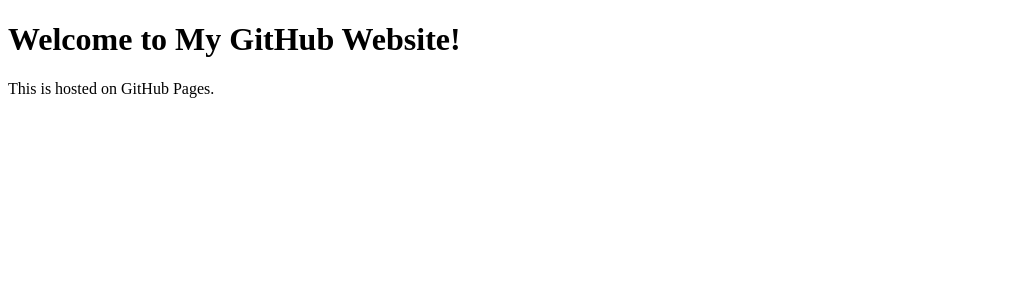
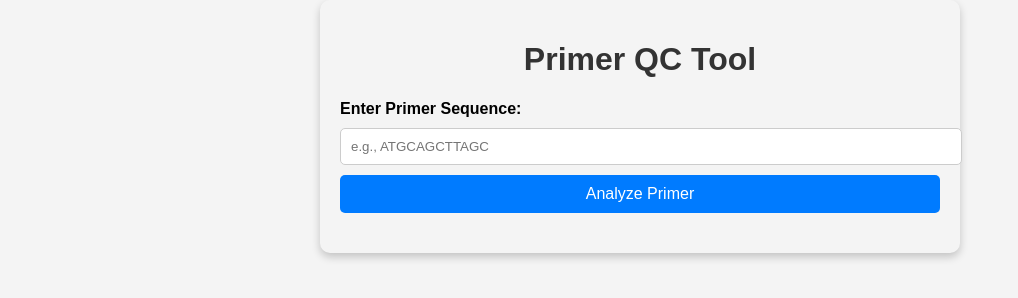
Before and after one commit to Guoping-Wang/oligos, a plain HTML site: page index.html in a window 1280 px wide. Shown: the whole page, without its empty margins (0-1018 px from the left). Drawn offline with Linux system fonts and the light colour scheme.

Commit message:
Update index.html

```diff
--- a/index.html
+++ b/index.html
@@ -3,10 +3,122 @@
 <head>
     <meta charset="UTF-8">
     <meta name="viewport" content="width=device-width, initial-scale=1.0">
-    <title>My GitHub Website</title>
+    <title>Primer QC Website</title>
+    <style>
+        body {
+            font-family: Arial, sans-serif;
+            margin: 20px;
+            padding: 20px;
+            max-width: 600px;
+            margin: auto;
+            background-color: #f4f4f4;
+            border-radius: 10px;
+            box-shadow: 0 4px 8px rgba(0, 0, 0, 0.2);
+        }
+        h1 {
+            text-align: center;
+            color: #333;
+        }
+        form {
+            margin-bottom: 20px;
+        }
+        label {
+            font-weight: bold;
+        }
+        input[type="text"] {
+            width: 100%;
+            padding: 10px;
+            margin: 10px 0;
+            border: 1px solid #ccc;
+            border-radius: 5px;
+        }
+        button {
+            display: block;
+            width: 100%;
+            padding: 10px;
+            background-color: #007bff;
+            color: white;
+            border: none;
+            border-radius: 5px;
+            font-size: 16px;
+            cursor: pointer;
+        }
+        button:hover {
+            background-color: #0056b3;
+        }
+        .results {
+            margin-top: 20px;
+            padding: 15px;
+            background: #fff;
+            border-radius: 10px;
+            box-shadow: 0 2px 4px rgba(0, 0, 0, 0.1);
+        }
+        .results p {
+            margin: 5px 0;
+            font-size: 16px;
+        }
+    </style>
 </head>
 <body>
-    <h1>Welcome to My GitHub Website!</h1>
-    <p>This is hosted on GitHub Pages.</p>
+    <h1>Primer QC Tool</h1>
+    <form id="primerForm">
+        <label for="primer">Enter Primer Sequence:</label>
+        <input type="text" id="primer" name="primer" placeholder="e.g., ATGCAGCTTAGC" required>
+        <button type="button" onclick="analyzePrimer()">Analyze Primer</button>
+    </form>
+    <div class="results" id="results" style="display: none;">
+        <h3>QC Results:</h3>
+        <p id="lengthResult"></p>
+        <p id="gcContentResult"></p>
+        <p id="tmResult"></p>
+        <p id="warningResult"></p>
+    </div>
+
+    <script>
+        function analyzePrimer() {
+            const primer = document.getElementById("primer").value.toUpperCase().trim();
+            const resultsDiv = document.getElementById("results");
+            const lengthResult = document.getElementById("lengthResult");
+            const gcContentResult = document.getElementById("gcContentResult");
+            const tmResult = document.getElementById("tmResult");
+            const warningResult = document.getElementById("warningResult");
+
+            if (!primer) {
+                alert("Please enter a valid primer sequence.");
+                return;
+            }
+
+            // Calculate primer length
+            const length = primer.length;
+
+            // Calculate GC content
+            const gcCount = (primer.match(/G/g) || []).length + (primer.match(/C/g) || []).length;
+            const gcContent = ((gcCount / length) * 100).toFixed(2);
+
+            // Calculate melting temperature (Tm) for short primers
+            const atCount = (primer.match(/A/g) || []).length + (primer.match(/T/g) || []).length;
+            const tm = (2 * atCount) + (4 * gcCount);
+
+            // Warnings for common issues
+            let warnings = [];
+            if (gcContent < 40 || gcContent > 60) {
+                warnings.push("GC content is outside the ideal range (40-60%).");
+            }
+            if (length < 18 || length > 25) {
+                warnings.push("Primer length is outside the ideal range (18-25 bases).");
+            }
+            if (primer.match(/[^ATGC]/)) {
+                warnings.push("Primer contains invalid characters (only A, T, G, C are allowed).");
+            }
+
+            // Display results
+            lengthResult.textContent = `Primer Length: ${length} bases`;
+            gcContentResult.textContent = `GC Content: ${gcContent}%`;
+            tmResult.textContent = `Melting Temperature (Tm): ${tm}°C`;
+            warningResult.textContent = warnings.length > 0 ? `Warnings: ${warnings.join(" ")}` : "No warnings. Primer looks good!";
+
+            resultsDiv.style.display = "block";
+        }
+    </script>
 </body>
 </html>
```
